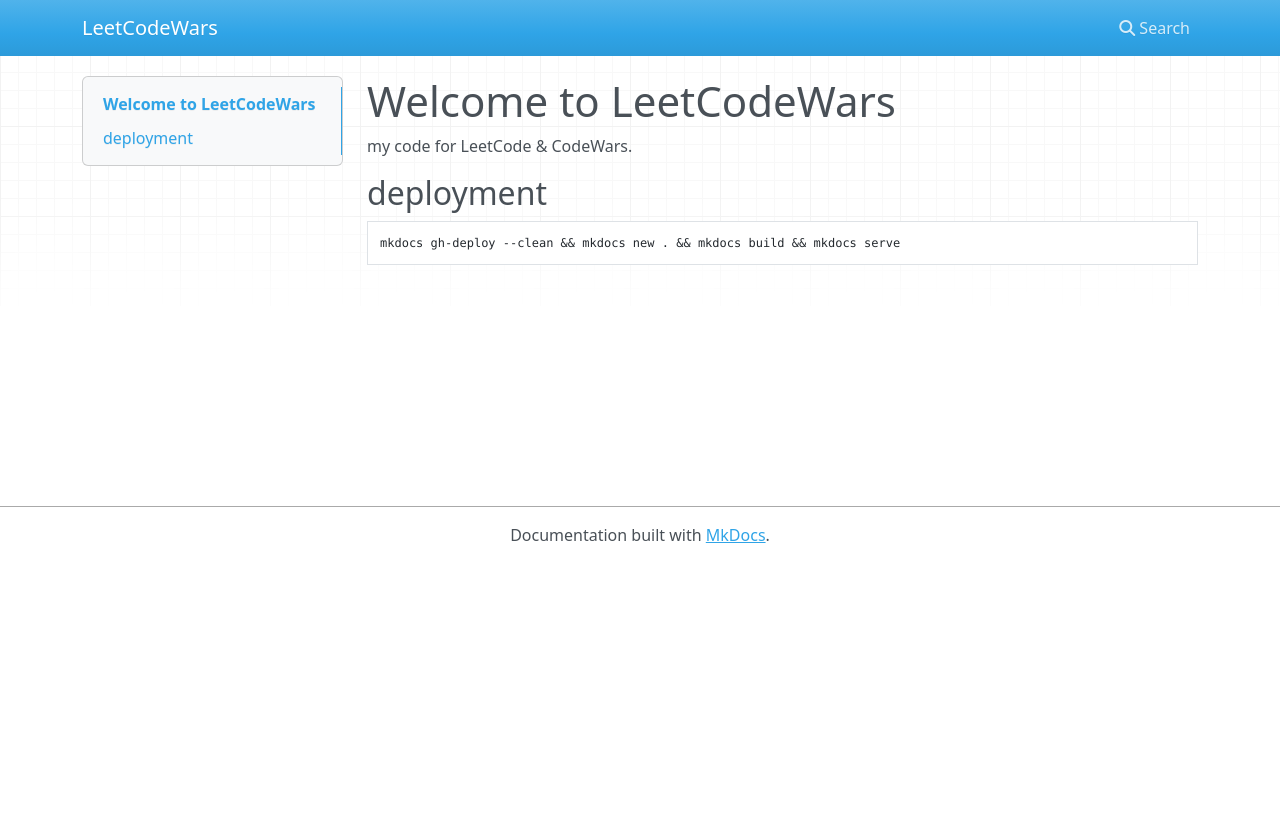
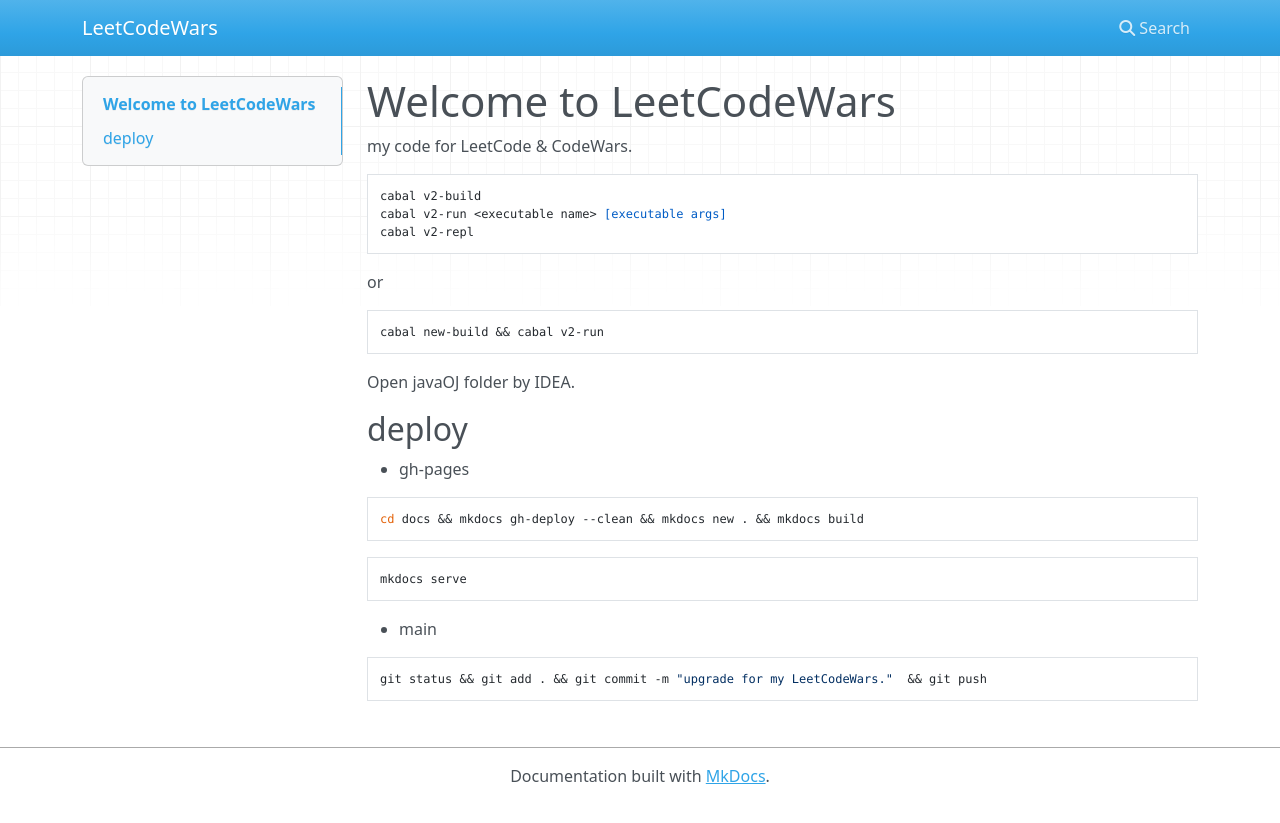
Before and after one commit to Tridu33/LeetCodeWars, an MkDocs documentation site: the page built from docs/docs/index.md, in a window 1280 px wide. Shown: the top 823 px of the page. Built offline with MkDocs 1.6.1, drawn with Linux system fonts in a browser that asks for light colours; nearby versions of some CDN libraries.

Commit message:
upgrade for my LeetCodeWars.

````diff
--- a/docs/docs/index.md
+++ b/docs/docs/index.md
@@ -2,8 +2,33 @@
 
 my code for LeetCode & CodeWars.
 
-## deployment
+```
+cabal v2-build
+cabal v2-run <executable name> [executable args]
+cabal v2-repl
+```
 
-```md
-mkdocs gh-deploy --clean && mkdocs new . && mkdocs build && mkdocs serve
+or
+
+```bash
+cabal new-build && cabal v2-run
 ```
+
+Open javaOJ folder by IDEA.
+
+## deploy
+
+- gh-pages
+
+```bash
+cd docs && mkdocs gh-deploy --clean && mkdocs new . && mkdocs build
+```
+
+```bash
+mkdocs serve
+```
+- main
+
+```bash
+git status && git add . && git commit -m "upgrade for my LeetCodeWars."  && git push
+```
````
